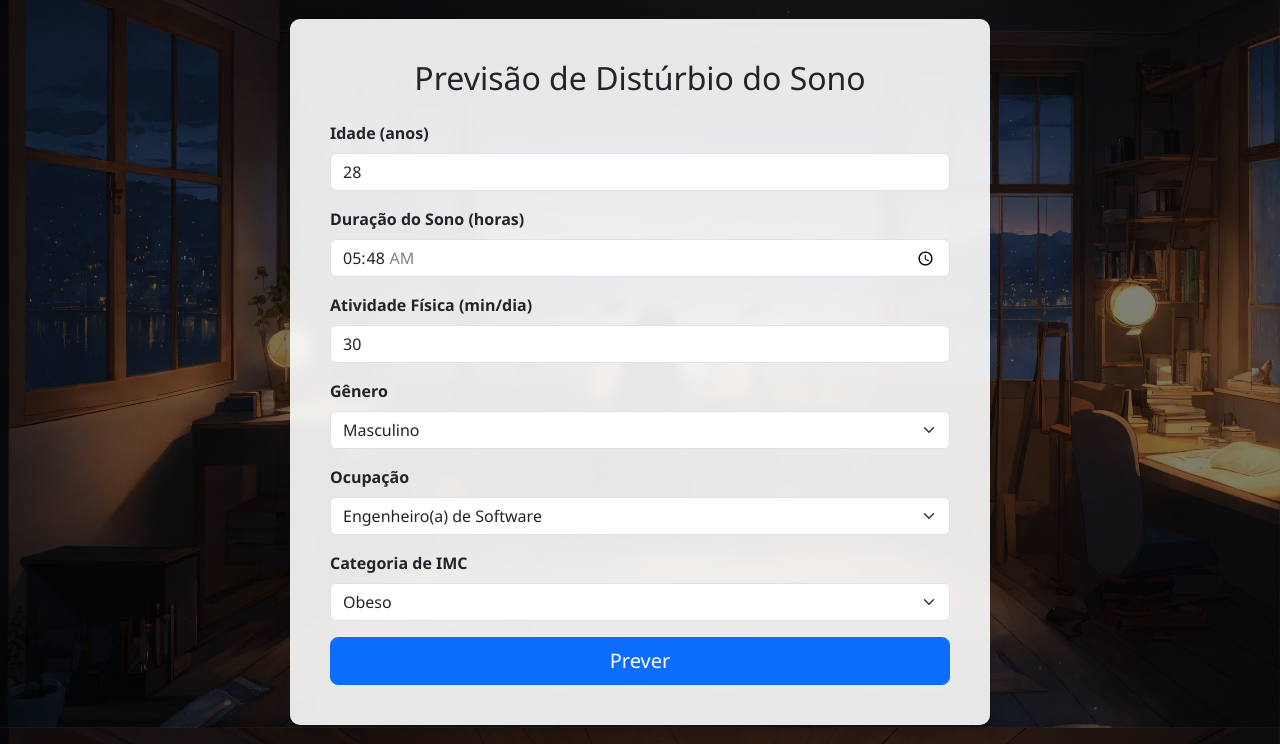
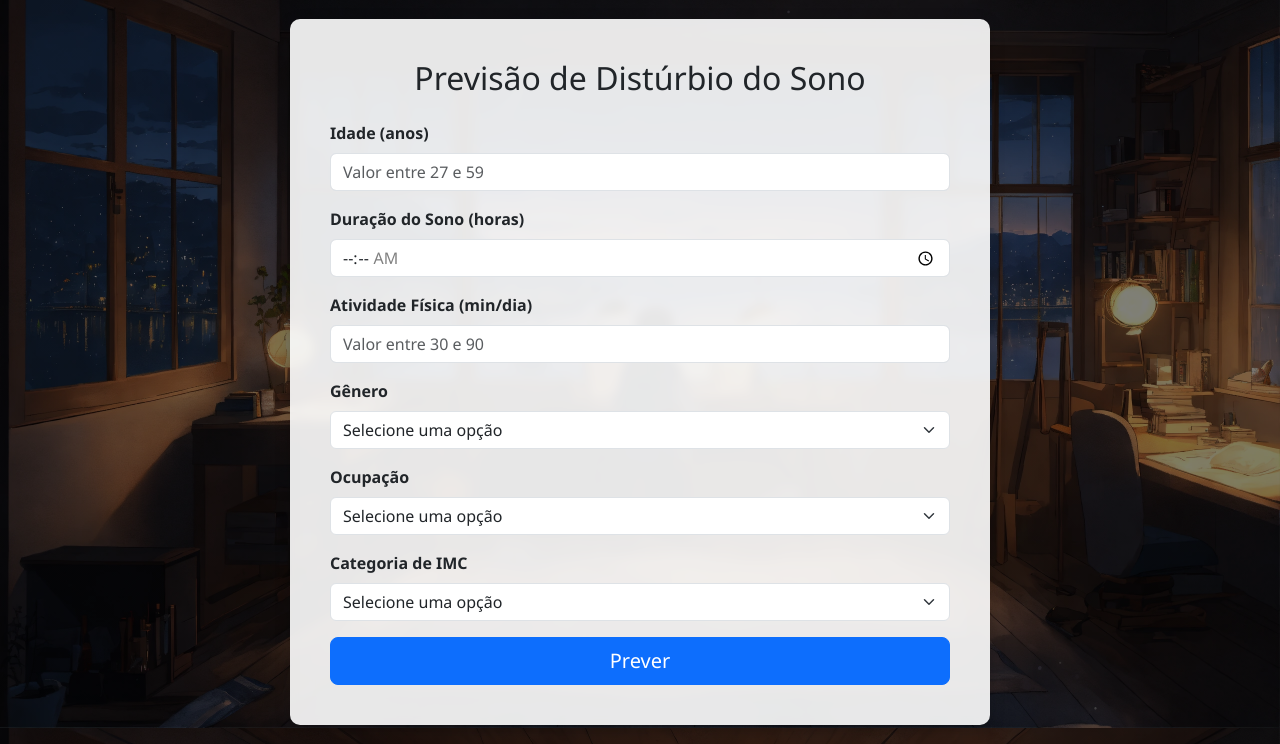
Before and after one commit to joaomarcianodev/IN-Trab4, a Flask app: page / in a window 1280 px wide. Shown: the part 56-800 px from the top of the page. Run offline with Flask 3, Linux system fonts and the light colour scheme.

Commit message:
fix(html): remove preset

```diff
--- a/templates/index.html
+++ b/templates/index.html
@@ -37,24 +37,24 @@
             <form action="{{ url_for('predict') }}" method="post" class="text-start">
                 <div class="mb-3">
                     <label for="idade" class="form-label fw-bold">Idade (anos)</label>
-                    <input type="number" class="form-control" id="idade" name="idade" placeholder="Valor entre 27 e 59" required min="27" max="59" step="1" value="28"/>
+                    <input type="number" class="form-control" id="idade" name="idade" placeholder="Valor entre 27 e 59" required min="27" max="59" step="1" />
                 </div>
 
                 <div class="mb-3">
                     <label for="tempoSono" class="form-label fw-bold">Duração do Sono (horas)</label>
-                    <input type="time" class="form-control" id="tempoSono" name="tempoSono" placeholder="Valor entre 5.8 e 8.5" required min="05:48" max="08:30"  value="05:48"/>
+                    <input type="time" class="form-control" id="tempoSono" name="tempoSono" placeholder="Valor entre 5.8 e 8.5" required min="05:48" max="08:30" />
                 </div>
 
                 <div class="mb-3">
                     <label for="minutosAtividade" class="form-label fw-bold">Atividade Física (min/dia)</label>
-                    <input type="number" class="form-control" id="minutosAtividade" name="minutosAtividade" placeholder="Valor entre 30 e 90" required min="30" max="90" step="1" value="30"/>
+                    <input type="number" class="form-control" id="minutosAtividade" name="minutosAtividade" placeholder="Valor entre 30 e 90" required min="30" max="90" step="1" />
                 </div>
 
                 <div class="mb-3">
                     <label for="genero" class="form-label fw-bold">Gênero</label>
                     <select class="form-select" id="genero" name="genero" required>
-                        <option disabled >Selecione uma opção</option>
-                        <option value="0" selected>Masculino</option>
+                        <option disabled selected>Selecione uma opção</option>
+                        <option value="0">Masculino</option>
                         <option value="1">Feminino</option>
                     </select>
                 </div>
@@ -62,8 +62,8 @@
                 <div class="mb-3">
                     <label for="profissao" class="form-label fw-bold">Ocupação</label>
                     <select class="form-select" id="profissao" name="profissao" required>
-                        <option disabled >Selecione uma opção</option>
-                        <option value="0" selected>Engenheiro(a) de Software</option>
+                        <option disabled selected>Selecione uma opção</option>
+                        <option value="0">Engenheiro(a) de Software</option>
                         <option value="1">Médico(a)</option>
                         <option value="2">Vendedor(a)</option>
                         <option value="3">Professor(a)</option>
@@ -79,10 +79,10 @@
                 <div class="mb-3">
                     <label for="peso" class="form-label fw-bold">Categoria de IMC</label>
                     <select class="form-select" id="peso" name="peso" required>
-                        <option disabled >Selecione uma opção</option>
+                        <option disabled selected>Selecione uma opção</option>
                         <option value="1">Normal</option>
                         <option value="0">Sobrepeso</option>
-                        <option value="2" selected>Obeso</option>
+                        <option value="2">Obeso</option>
                     </select>
                 </div>
 
```
